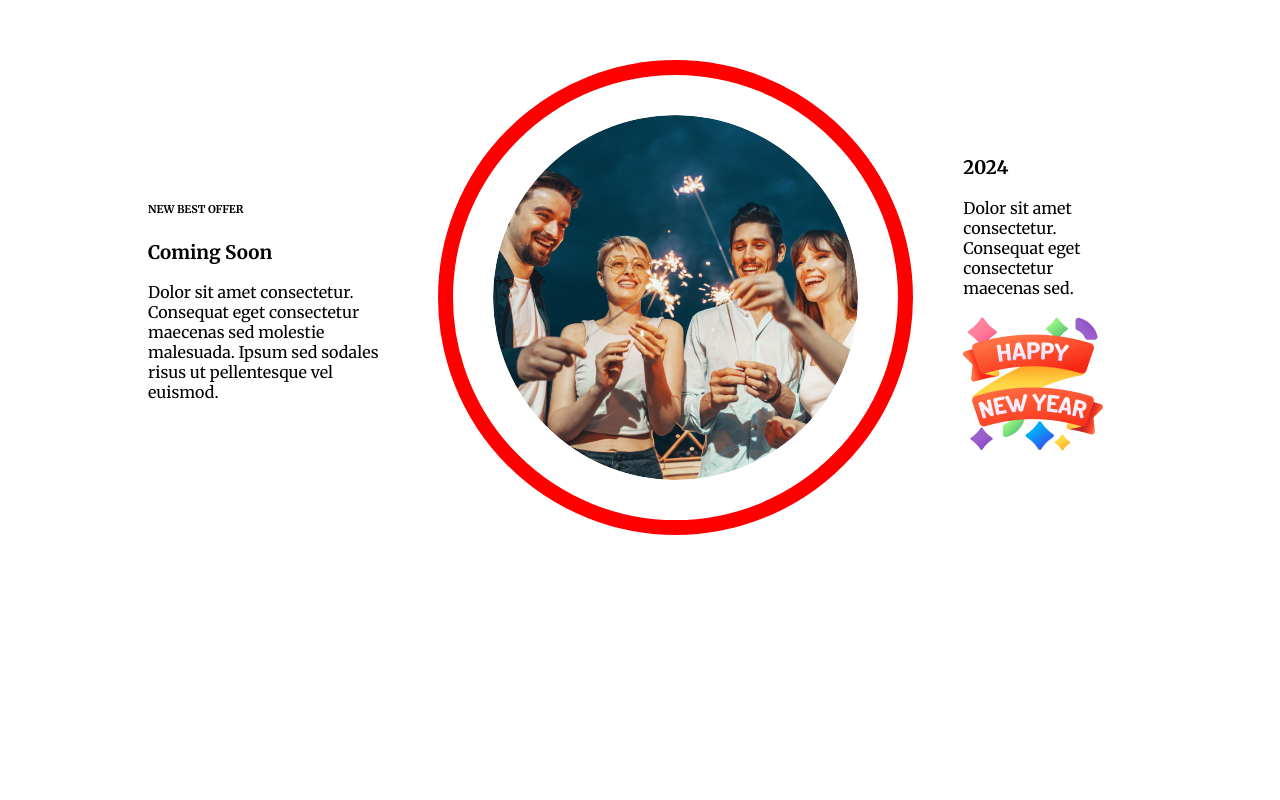
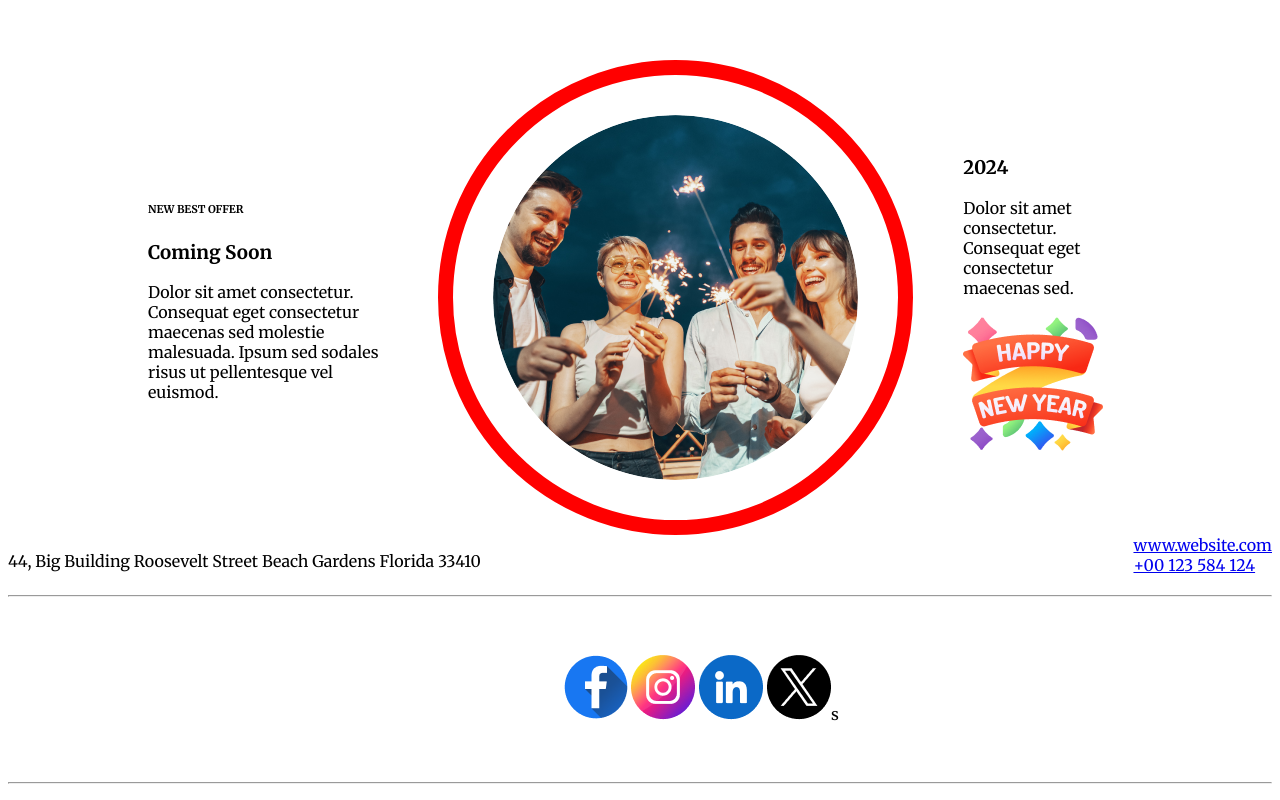
Before and after one commit to sarkeranindya27/new-year-new-mission, a plain HTML site: page index.html in a window 1280 px wide. Shown: the part 1667-2467 px from the top of the page. Before the commit the page ends 2210 px from the top, so only its background shows below. Drawn offline with Linux system fonts and the light colour scheme.

Commit message:
comming-soon-footer

```diff
--- a/index.html
+++ b/index.html
@@ -28,6 +28,7 @@
             <h3 class="offer-catagory">ALL CATEGORIES</h3>
             <img src="images/New Year Photo.png" alt="">
         </section>
+        <section></section>
         <section class="comming-soon container">
             <div class="best-offer">
                 <h6>NEW BEST OFFER</h6>
@@ -42,7 +43,26 @@
             </div>
         </section>
     </main>
-    <footer></footer>
+    <footer>
+        <div class="footer-text">
+            <div><p>44, Big Building Roosevelt Street
+                Beach Gardens Florida 33410</p></div>
+
+    <div><a href="www.website.com">www.website.com</a>
+        <br>
+        <a href="+00 123 584 124">+00 123 584 124</a></div>
+
+        </div>
+        <hr>
+        <div class="footer-img">
+<img src="images/Facebook.png" alt="">
+<img src="images/Instagram.png" alt="">
+<img src="images/Linkedin.png" alt="">
+<img src="images/Twitter.png" alt="">s
+        </div>
+        <hr>
+        <p></p>
+    </footer>
 </body>
 
 </html>
--- a/styles/styles.css
+++ b/styles/styles.css
@@ -86,3 +86,20 @@ padding: 40px;
 .best-offer, .offer-yr {
     text-align: left;
 }
+.footer-text{
+    display: flex;
+    justify-content: space-between;
+}
+.footer-img{
+
+    align-items: center;
+   margin-left: 40%;
+   padding: 50px;
+
+}
+/*footer {
+    background: #070211;
+}
+footer >p{
+    color: #fff;
+}
```
